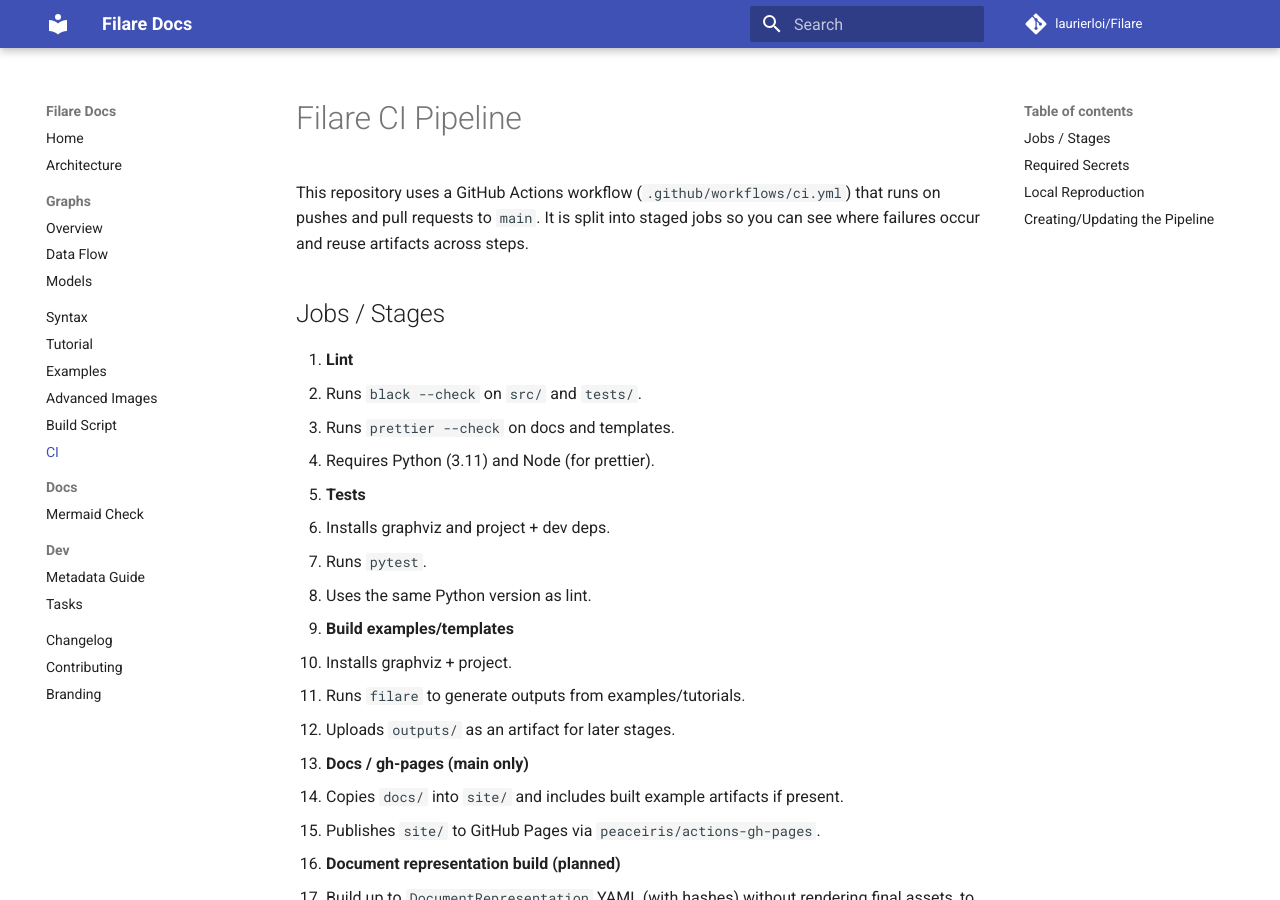
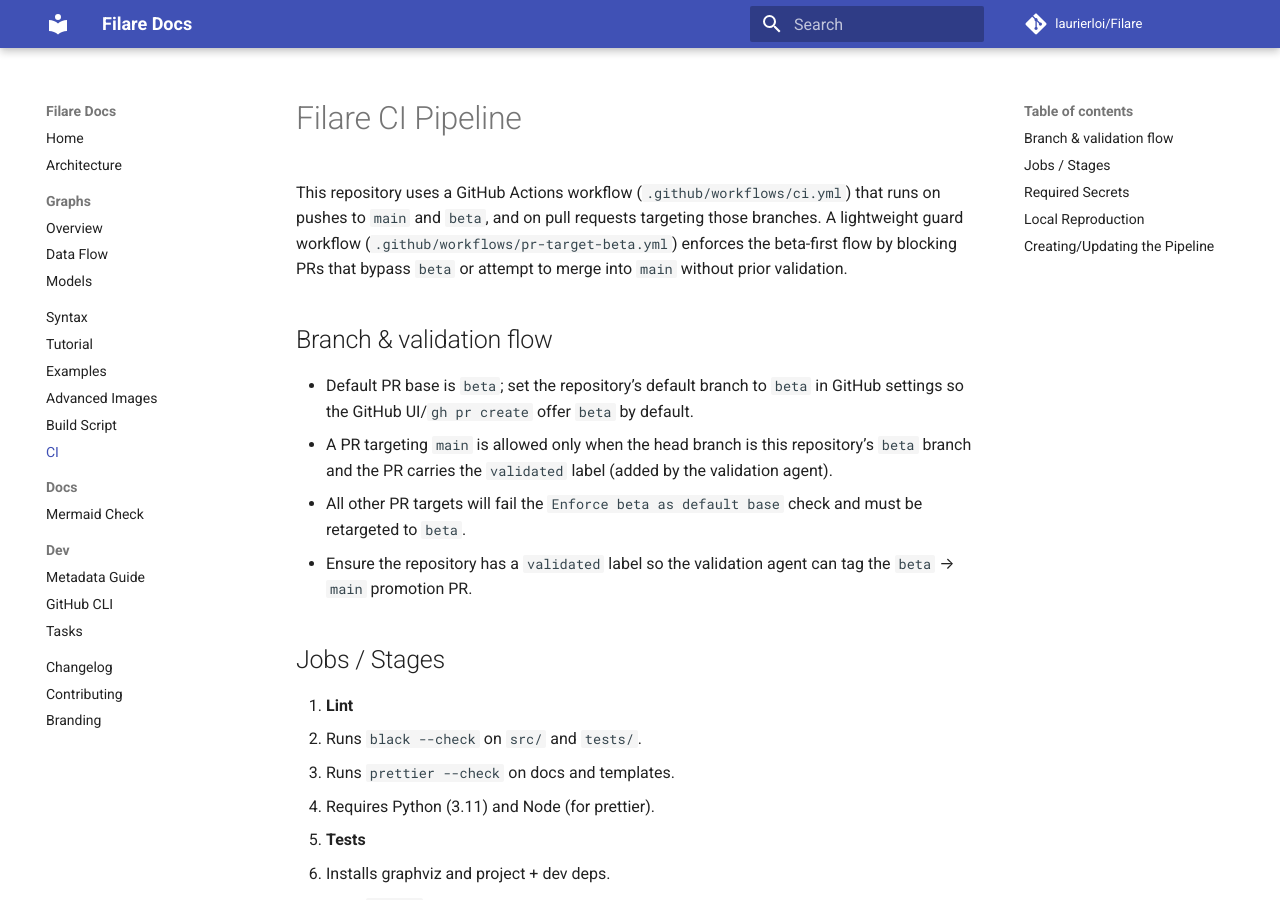
Before and after one commit to laurierloi/filare, an MkDocs documentation site: the page built from docs/ci.md, in a window 1280 px wide and 900 px high. Built offline with MkDocs 1.6.1 and Material for MkDocs 9.7.7, drawn with Linux system fonts in a browser that asks for light colours; comment, search, counter and statistics services are not loaded; some of the changed text lies outside the part shown.

Commit message:
ci: enforce beta pr flow

```diff
--- a/docs/ci.md
+++ b/docs/ci.md
@@ -1,6 +1,13 @@
 # Filare CI Pipeline
 
-This repository uses a GitHub Actions workflow (`.github/workflows/ci.yml`) that runs on pushes and pull requests to `main`. It is split into staged jobs so you can see where failures occur and reuse artifacts across steps.
+This repository uses a GitHub Actions workflow (`.github/workflows/ci.yml`) that runs on pushes to `main` and `beta`, and on pull requests targeting those branches. A lightweight guard workflow (`.github/workflows/pr-target-beta.yml`) enforces the beta-first flow by blocking PRs that bypass `beta` or attempt to merge into `main` without prior validation.
+
+## Branch & validation flow
+
+- Default PR base is `beta`; set the repository’s default branch to `beta` in GitHub settings so the GitHub UI/`gh pr create` offer `beta` by default.
+- A PR targeting `main` is allowed only when the head branch is this repository’s `beta` branch and the PR carries the `validated` label (added by the validation agent).
+- All other PR targets will fail the `Enforce beta as default base` check and must be retargeted to `beta`.
+- Ensure the repository has a `validated` label so the validation agent can tag the `beta` → `main` promotion PR.
 
 ## Jobs / Stages
 
@@ -63,5 +70,5 @@
 
 1. Edit `.github/workflows/ci.yml` to adjust stages, Python/Node versions, or paths.
 2. Ensure secrets (`PYPI_TOKEN`) are set in the repo settings.
-3. Push to `main` to exercise all stages; PRs run lint/tests/examples.
+3. Push to `beta` or `main` to exercise lint/tests/examples; push to `main` to run docs/publish/release.
 4. For gh-pages, confirm Pages is enabled for the `gh-pages` branch.
--- a/mkdocs.yml
+++ b/mkdocs.yml
@@ -26,6 +26,7 @@
       - Mermaid Check: mermaid.md
   - Dev:
       - Metadata Guide: dev/metadata_guide.md
+      - GitHub CLI: dev/github.md
       - Tasks: tasks.md
   - Changelog: CHANGELOG.md
   - Contributing: CONTRIBUTING.md
```
Also changed, not shown: AGENTS.md (+4 -2 lines), docs/dev/github.md (added, +52 -0 lines), 2 other files.
